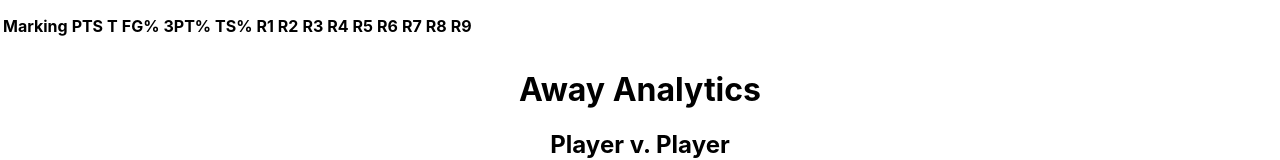
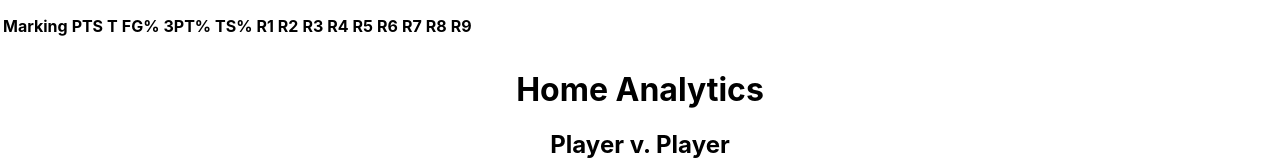
Before and after one commit to z-score-sports/data-entry-site-v2, a React (Create React App) app: page /analytics in a window 1280 px wide. Shown: the part 583-743 px from the top of the page. Built offline with nearby package versions, Linux system fonts and the light colour scheme.

Commit message:
Revert "Update AnalyticsPage.tsx"

```diff
--- a/src/components/panels/AnalyticsPage.tsx
+++ b/src/components/panels/AnalyticsPage.tsx
@@ -14,7 +14,7 @@ function TeamAnalytics({ team }: TeamAnalyticsProps) {
 
     return (
         <div>
-            <h1>{team ? "Away" : "Home"} Analytics</h1>
+            <h1>Home Analytics</h1>
 
             <h2>Player v. Player</h2>
             <table>
```
